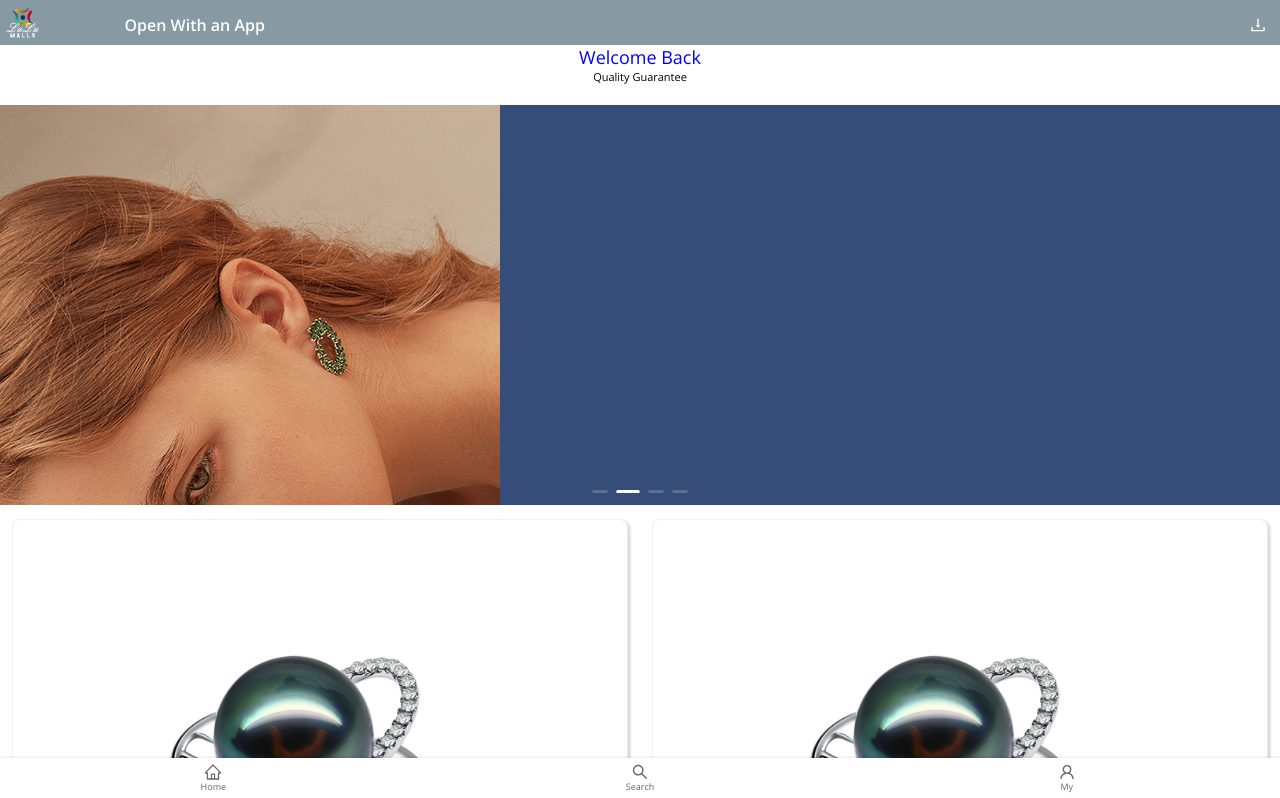
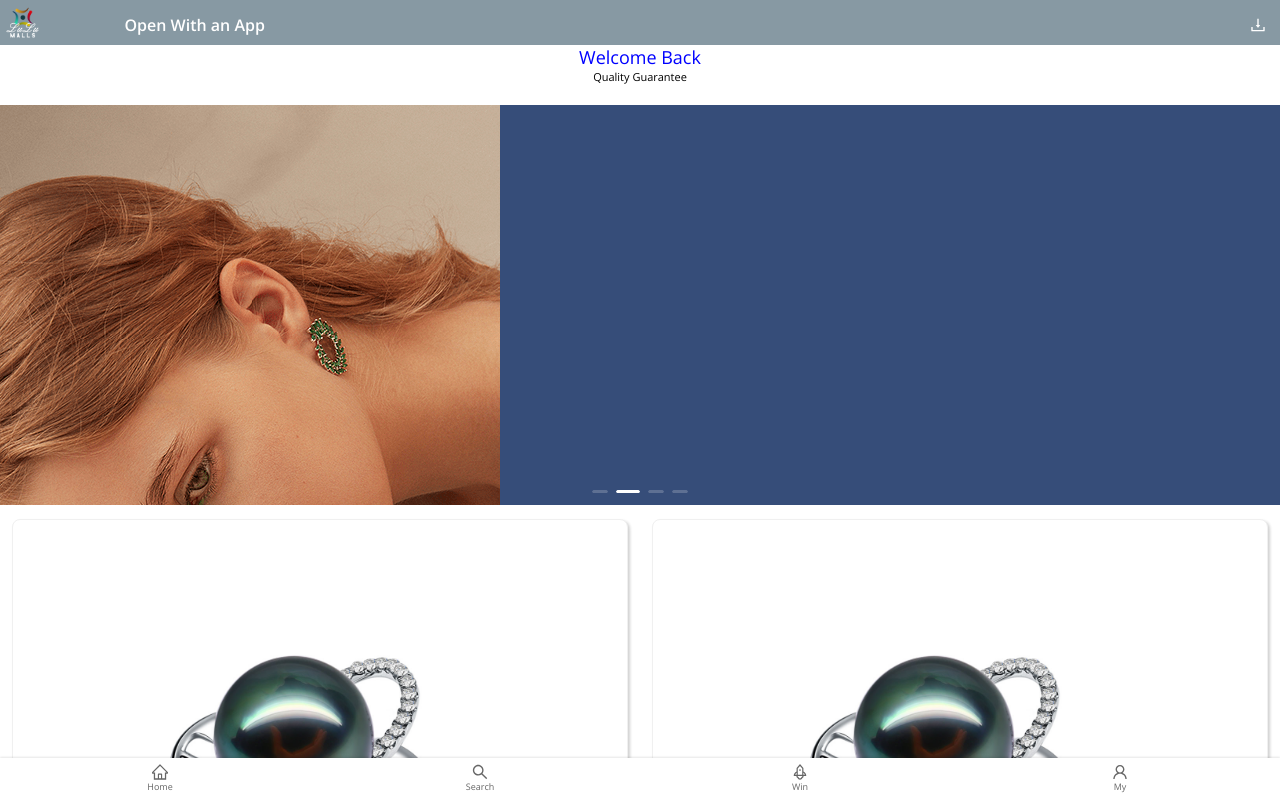
Before and after one commit to AmrinderKaur1/lucky_fingers, a React (Create React App) app: page / in a window 1280 px wide. Shown: the top 798 px of the page. Built offline with nearby package versions, Linux system fonts and the light colour scheme.

Commit message:
add recaptcha + update footer

```diff
--- a/package.json
+++ b/package.json
@@ -11,6 +11,8 @@
     "import": "^0.0.6",
     "react": "^18.2.0",
     "react-dom": "^18.2.0",
+    "react-google-recaptcha": "^2.1.0",
+    "react-recaptcha": "^2.3.10",
     "react-router-dom": "^6.7.0",
     "react-scripts": "5.0.1",
     "styled-components": "^5.3.6",
--- a/src/components/Auth/Login/LoginWrapper.js
+++ b/src/components/Auth/Login/LoginWrapper.js
@@ -1,6 +1,8 @@
 import React, { useState, useCallback } from "react";
 import { MobileOutlined, KeyOutlined } from "@ant-design/icons";
 import { Input } from "antd";
+import ReCAPTCHA from "react-google-recaptcha";
+import styled from "styled-components";
 
 import {
   AuthContainer,
@@ -14,6 +16,13 @@ import {
 import Footer from "../../Footer";
 
 const Login = () => {
+  const [isRecaptchaRequired, setRecaptchaRequired] = useState(true);
+  const [recaptchaToken, setRecaptchaToken] = useState('set to empty if want error message');
+
+  const recapChangeHandler = () => {
+    console("make continue btn enabled if verified successfully.");
+  };
+
   const handleNumericKeyPress = (e) => {
     const charCode = e.charCode != null ? e.charCode : e.keyCode;
     const charString = String.fromCharCode(charCode);
@@ -21,6 +30,24 @@ const Login = () => {
     if (!charString.match(/^[0-9\b]+$/)) {
       e.preventDefault();
     }
+  };
+
+  const recaptchaCall = () => {
+    return (
+      <>
+        <RecaptchaContainer>
+          {!recaptchaToken && (
+          <RecaptchaErrorContainer>
+              Please confirm you are human to continue.
+            </RecaptchaErrorContainer>
+          )}
+          <ReCAPTCHA
+            sitekey="site key"
+            onChange={recapChangeHandler}
+          />
+        </RecaptchaContainer>
+      </>
+    );
   };
 
   return (
@@ -47,6 +74,7 @@ const Login = () => {
             style={{ marginBottom: "1rem", height: "40px" }}
           />
         </InputBoxes>
+        {isRecaptchaRequired && recaptchaCall()}
         <AuthLink to={"/login"}>
           <Btn login={true}>Continue</Btn>
         </AuthLink>
@@ -59,9 +87,24 @@ const Login = () => {
           </AuthLink>
         </ButtonSec>
       </AuthContainer>
-      <Footer />
+      <Footer isAuthenticated={false} />
     </>
   );
 };
 
 export default Login;
+
+const RecaptchaContainer = styled.div`
+  display: flex;
+  align-items: center;
+  justify-content: center;
+  flex-direction: column;
+  margin-bottom: 13px;
+`;
+
+const RecaptchaErrorContainer = styled.div`
+  color: red;
+  margin-bottom: 10px;
+  font-size: 15px;
+  font-size: 13px;
+`;
--- a/src/components/Footer/index.js
+++ b/src/components/Footer/index.js
@@ -1,37 +1,61 @@
 import React, { useCallback } from "react";
-import { HomeOutlined, SearchOutlined, UserOutlined } from "@ant-design/icons";
-import { useNavigate } from 'react-router-dom';
+import {
+  HomeOutlined,
+  SearchOutlined,
+  UserOutlined,
+  RocketOutlined,
+} from "@ant-design/icons";
+import { useNavigate } from "react-router-dom";
 
 // local imports
-import { FooterContainer, FooterBars, FooterText, FooterIcons } from "./FooterElements";
+import {
+  FooterContainer,
+  FooterBars,
+  FooterText,
+  FooterIcons,
+} from "./FooterElements";
 
 let isAuthenticated = true;
-const Footer = () => {
+const Footer = (props) => {
   const navigate = useNavigate();
 
   const handleHomeClick = useCallback(() => {
-    navigate('/', { replace: true });
-  }, [])
+    navigate("/", { replace: true });
+  }, []);
   const handleSearchClick = useCallback(() => {
-    navigate('/search', { replace: true });
-  }, [])
+    navigate("/search", { replace: true });
+  }, []);
   const handleMyClick = useCallback(() => {
-    isAuthenticated ? navigate('/profile') : navigate('/login')
+    isAuthenticated ? navigate("/profile") : navigate("/login");
     // navigate('/login');
-  }, [])
+  }, []);
 
   return (
     <FooterContainer>
       <FooterBars>
-            <FooterIcons><HomeOutlined /></FooterIcons>
+        <FooterIcons>
+          <HomeOutlined />
+        </FooterIcons>
         <FooterText onClick={handleHomeClick}>Home</FooterText>
       </FooterBars>
       <FooterBars>
-            <FooterIcons> <SearchOutlined /> </FooterIcons>
+        <FooterIcons>
+          <SearchOutlined />
+        </FooterIcons>
         <FooterText onClick={handleSearchClick}>Search</FooterText>
       </FooterBars>
+      {props.isAuthenticated && (
         <FooterBars>
-            <FooterIcons><UserOutlined /></FooterIcons>
+          <FooterIcons>
+            <RocketOutlined />
+          </FooterIcons>
+          <FooterText onClick={handleSearchClick}>Win</FooterText>
+        </FooterBars>
+      )}
+      <FooterBars>
+        <FooterIcons>
+          <UserOutlined />
+        </FooterIcons>
         <FooterText onClick={handleMyClick}>My</FooterText>
       </FooterBars>
     </FooterContainer>
--- a/src/components/Home/index.js
+++ b/src/components/Home/index.js
@@ -54,7 +54,7 @@ const Home = () => {
           </CarouselElement>
       </Carousel>
       <Cards CardData={CardData} margin={true}/>
-      <Footer />
+      <Footer isAuthenticated={true} />
     </>
   );
 };
--- a/src/components/MyProfile/index.js
+++ b/src/components/MyProfile/index.js
@@ -264,7 +264,7 @@ const Profile = () => {
           Logout
         </Btn>
       </ProfileContainer>
-      <Footer />
+      <Footer isAuthenticated={true} />
     </>
   );
 };
--- a/src/components/Search/index.js
+++ b/src/components/Search/index.js
@@ -51,7 +51,7 @@ const SearchPage = () => {
         />
         <Cards CardData={CardData} margin={false} height={true} />
       </SearchContainer>
-      <Footer />
+      <Footer isAuthenticated={true} />
     </>
   );
 };
```
Also changed, not shown: 2 other files (tests, documents, lock files or other folders). Lines whose indentation alone changed are shown as unchanged.
